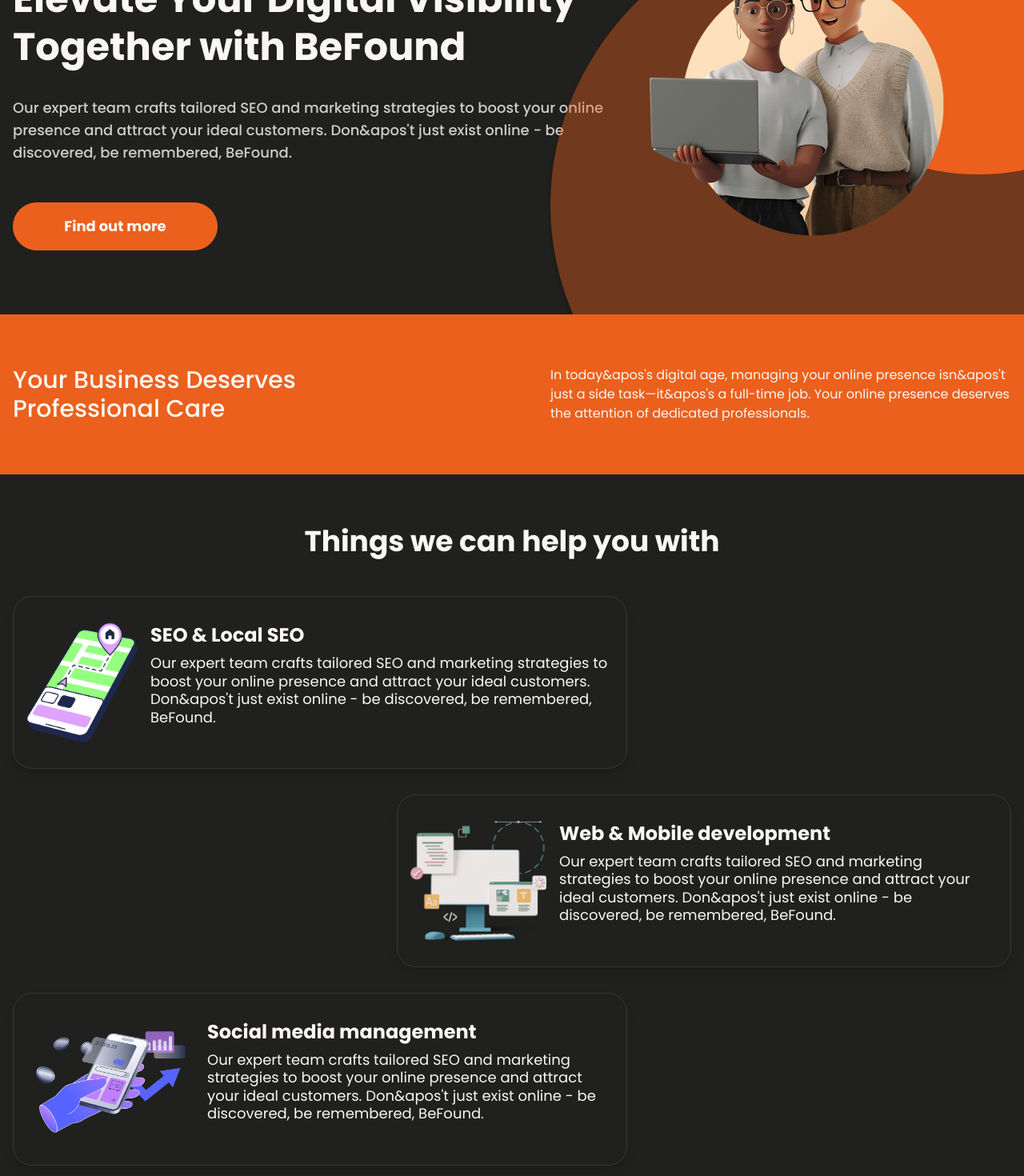
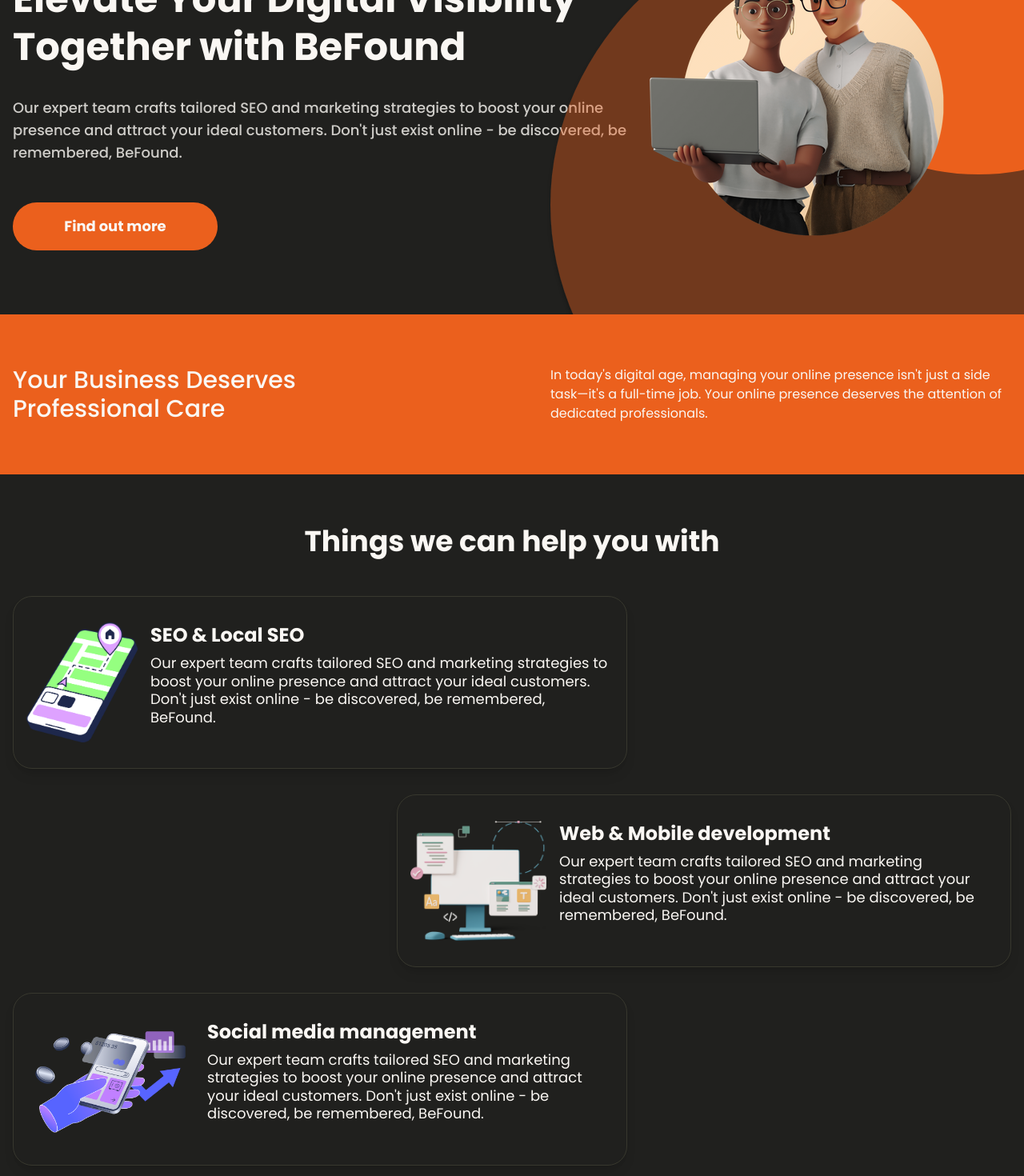
Before and after one commit to Itsdarkhere/BeFound, a Next.js app: page / in a window 1280 px wide. Shown: the part 220-1690 px from the top of the page at 80% size. Built offline with nearby package versions, Linux system fonts and the light colour scheme.

Commit message:
escaping

```diff
--- a/components/Footer.tsx
+++ b/components/Footer.tsx
@@ -8,8 +8,8 @@
         <div className='flex flex-col justify-start items-start'>
           <h2 className='text-accent text-2xl font-bold pb-1'>BeFound</h2>
           <span className=" text-sm text-secondary font-normal">
-            In today&apos's digital age, managing your online presence isn&apos't just a<br/>
-            side task—it&apos's a full-time job. Our full-time job, be found.
+            In today&apos;s digital age, managing your online presence isn&apos;t just a<br/>
+            side task—it&apos;s a full-time job. Our full-time job, be found.
           </span>
         </div>
         <div className="flex flex-row gap-8">
--- a/components/Hero.tsx
+++ b/components/Hero.tsx
@@ -11,7 +11,7 @@
                 <h6 className=' text-sm font-normal text-primary'>Free intro call for new clients!</h6>
             </div>
             <h1 className=' font-bold text-5xl leading-tight text-secondary pb-8'>Elevate Your Digital Visibility<br/>Together with BeFound</h1>
-            <h2 className=' text-textTwo max-w-3xl text-lg font-medium pb-12'>Our expert team crafts tailored SEO and marketing strategies to boost your online presence and attract your ideal customers. Don&apos't just exist online - be discovered, be remembered, BeFound.</h2>
+            <h2 className=' text-textTwo max-w-3xl text-lg font-medium pb-12'>Our expert team crafts tailored SEO and marketing strategies to boost your online presence and attract your ideal customers. Don&apos;t just exist online - be discovered, be remembered, BeFound.</h2>
             <button className=' bg-accent min-w-64 text-lg rounded-full py-4 font-bold text-secondary'>
                 Find out more
             </button>
--- a/components/Services.tsx
+++ b/components/Services.tsx
@@ -20,7 +20,7 @@
               <p className=' font-normal leading-tight text-secondary text-lg'>
                 Our expert team crafts tailored SEO and marketing strategies to
                 boost your online presence and attract your ideal customers.
-                Don&apos't just exist online - be discovered, be remembered, BeFound.
+                Don&apos;t just exist online - be discovered, be remembered, BeFound.
               </p>
             </div>
           </div>
@@ -33,7 +33,7 @@
               <p className=' font-normal leading-tight text-secondary text-lg'>
                 Our expert team crafts tailored SEO and marketing strategies to
                 boost your online presence and attract your ideal customers.
-                Don&apos't just exist online - be discovered, be remembered, BeFound.
+                Don&apos;t just exist online - be discovered, be remembered, BeFound.
               </p>
             </div>
           </div>
@@ -46,7 +46,7 @@
               <p className=' font-normal leading-tight text-secondary text-lg'>
                 Our expert team crafts tailored SEO and marketing strategies to
                 boost your online presence and attract your ideal customers.
-                Don&apos't just exist online - be discovered, be remembered, BeFound.
+                Don&apos;t just exist online - be discovered, be remembered, BeFound.
               </p>
             </div>
           </div>
--- a/components/Tagline.tsx
+++ b/components/Tagline.tsx
@@ -4,8 +4,8 @@
       <div className='max-w-7xl mx-auto py-16 w-full flex flex-row justify-between items-center'>
         <h3 className=" text-secondary font-medium text-3xl">Your Business Deserves<br/>Professional Care</h3>
         <span className=" text-secondary text-base max-w-xl font-normal">
-          In today&apos's digital age, managing your online presence isn&apos't just a
-          side task—it&apos's a full-time job. Your online presence deserves the
+          In today&apos;s digital age, managing your online presence isn&apos;t just a
+          side task—it&apos;s a full-time job. Your online presence deserves the
           attention of dedicated professionals.
         </span>
       </div>
```
